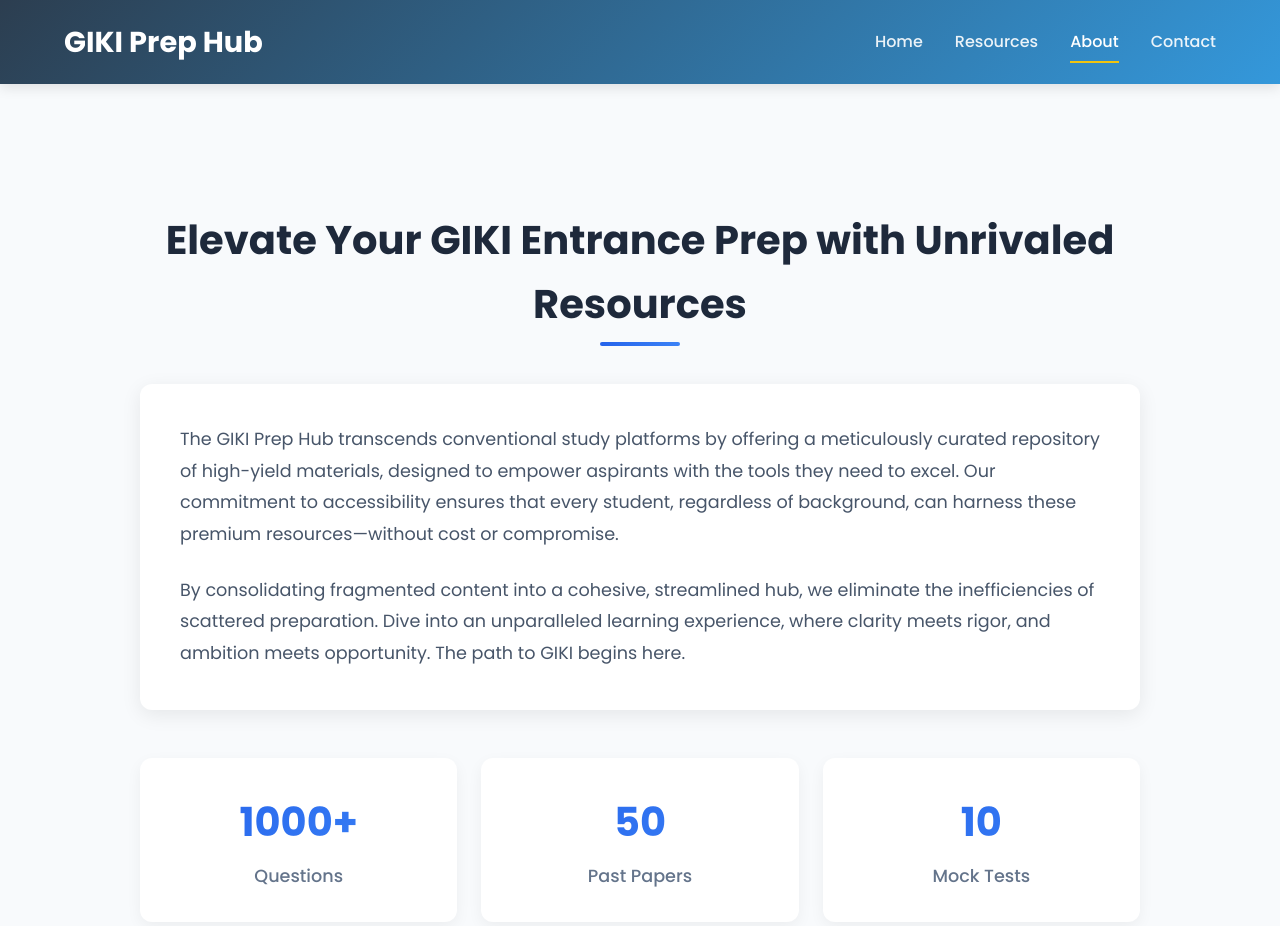
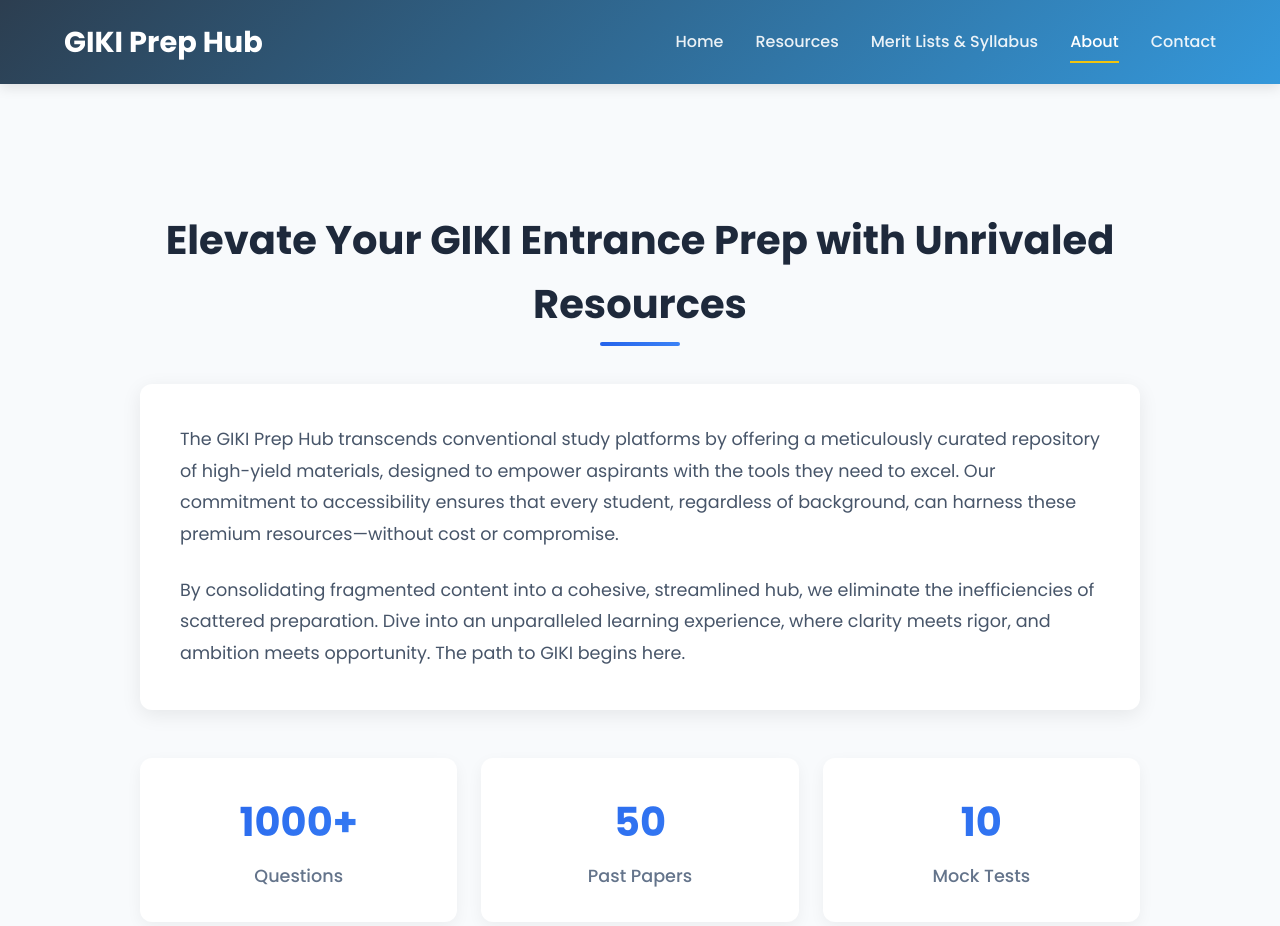
Before and after one commit to shahkaargul/GIKIPrepHub, a plain HTML site: page about.html in a window 1280 px wide. Drawn offline with Linux system fonts and the light colour scheme.

Commit message:
Update about.html

```diff
--- a/about.html
+++ b/about.html
@@ -18,6 +18,7 @@
         <div class="nav-links">
             <a href="index.html">Home</a>
             <a href="resources.html">Resources</a>
+            <a href="merit-syllabus.html">Merit Lists & Syllabus</a>
             <a href="about.html" class="active">About</a>
             <a href="contact.html">Contact</a>
         </div>
@@ -53,5 +54,6 @@
 
     <script src="js/main.js"></script>
     <script src="js/about.js"></script>
+
 </body>
 </html>
```
